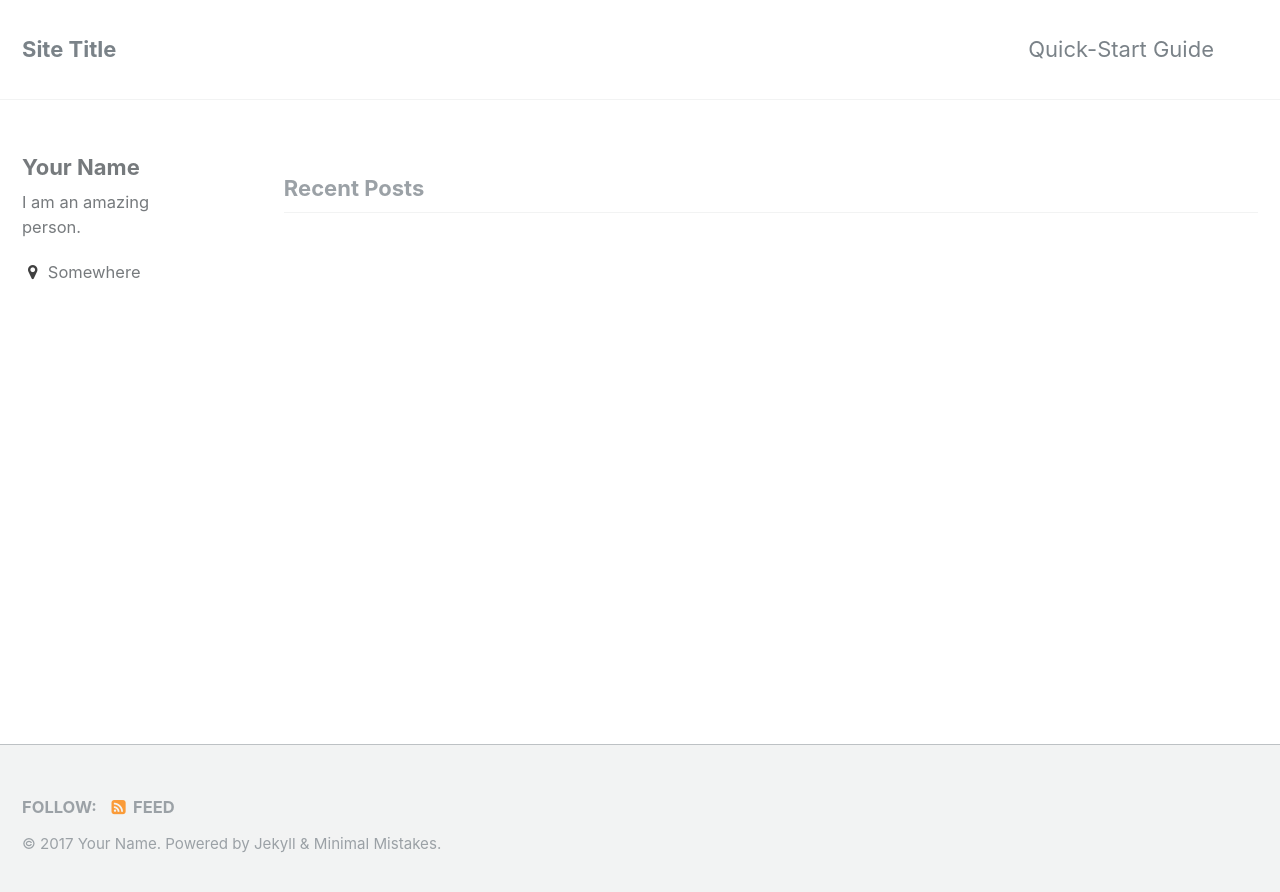
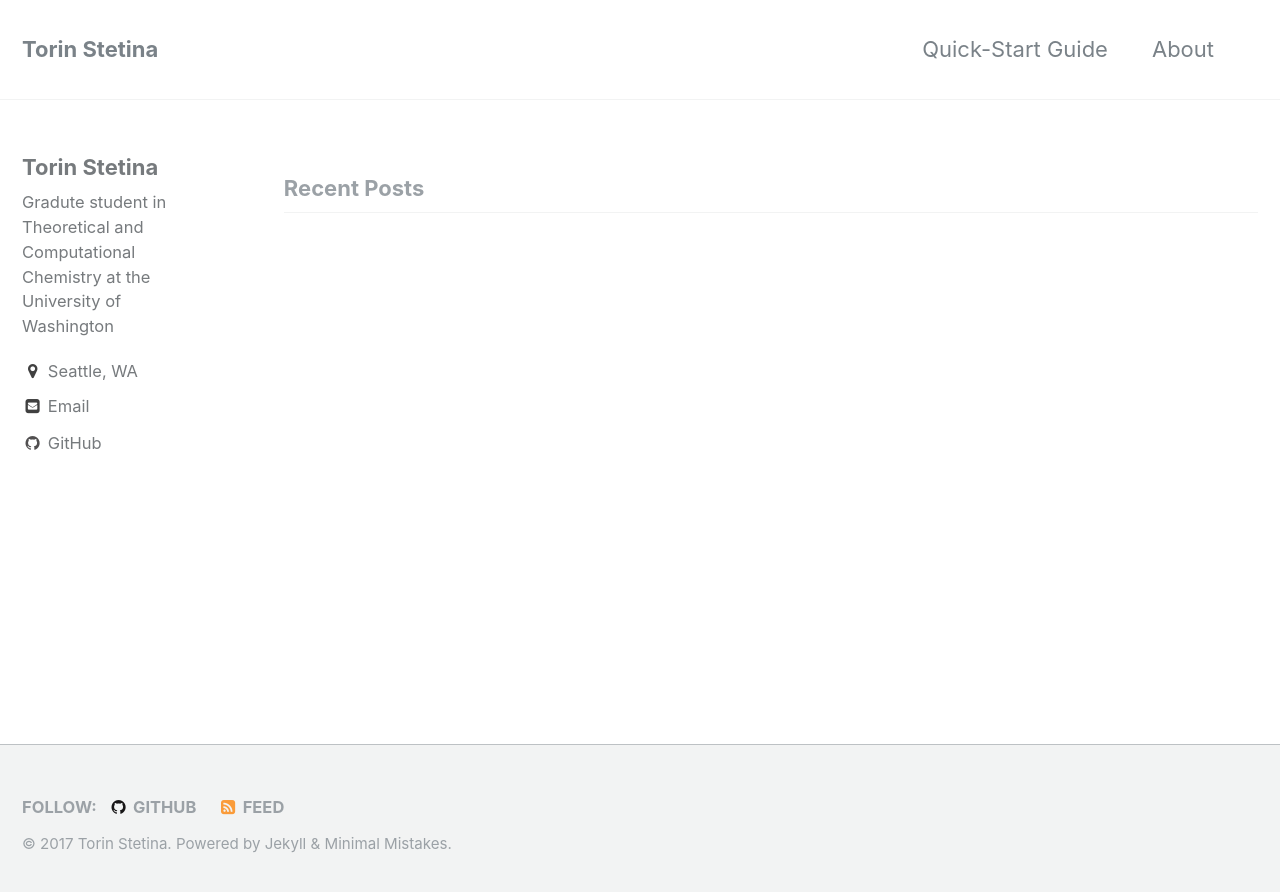
Before and after one commit to torinfs/torinfs.github.io, a Jekyll site: the page built from index.html, in a window 1280 px wide. Shown: the top 892 px of the page. Built offline with Jekyll 4.4.1, drawn with Linux system fonts in a browser that asks for light colours; the list of posts is cut into pages by our own code.

Commit message:
updated my info

```diff
--- a/_config.yml
+++ b/_config.yml
@@ -7,11 +7,11 @@
 
 # Site Settings
 locale                   : "en"
-title                    : "Site Title"
+title                    : "Torin Stetina"
 title_separator          : "-"
-name                     : "Your Name"
+name                     : "Torin Stetina"
 description              : "An amazing website."
-url                      : # the base hostname & protocol for your site e.g. "https://mmistakes.github.io"
+url                      : "https://torinfs.github.io" # the base hostname & protocol for your site e.g. "https://mmistakes.github.io"
 baseurl                  : # the subpath of your site, e.g. "/blog"
 repository               : # GitHub username/repo-name e.g. "mmistakes/minimal-mistakes"
 teaser                   : # path of fallback teaser image, e.g. "/assets/images/500x300.png"
@@ -77,11 +77,11 @@ analytics:
 
 # Site Author
 author:
-  name             : "Your Name"
+  name             : "Torin Stetina"
   avatar           : # path of avatar image, e.g. "/assets/images/bio-photo.jpg"
-  bio              : "I am an amazing person."
-  location         : "Somewhere"
-  email            :
+  bio              : "Gradute student in Theoretical and Computational Chemistry at the University of Washington"
+  location         : "Seattle, WA"
+  email            : "torins@uw.edu"
   uri              :
   bitbucket        :
   codepen          :
@@ -89,7 +89,7 @@ author:
   flickr           :
   facebook         :
   foursquare       :
-  github           :
+  github           : "torinfs"
   google_plus      :
   keybase          :
   instagram        :
--- a/_data/navigation.yml
+++ b/_data/navigation.yml
@@ -2,8 +2,8 @@
 main:
   - title: "Quick-Start Guide"
     url: https://mmistakes.github.io/minimal-mistakes/docs/quick-start-guide/
-  # - title: "About"
-  #   url: https://mmistakes.github.io/minimal-mistakes/about/
+  - title: "About"
+    url: https://torins.github.io/about
   # - title: "Sample Posts"
   #   url: /year-archive/
   # - title: "Sample Collections"
```
Also changed, not shown: banner.js (line endings or trailing spaces).
